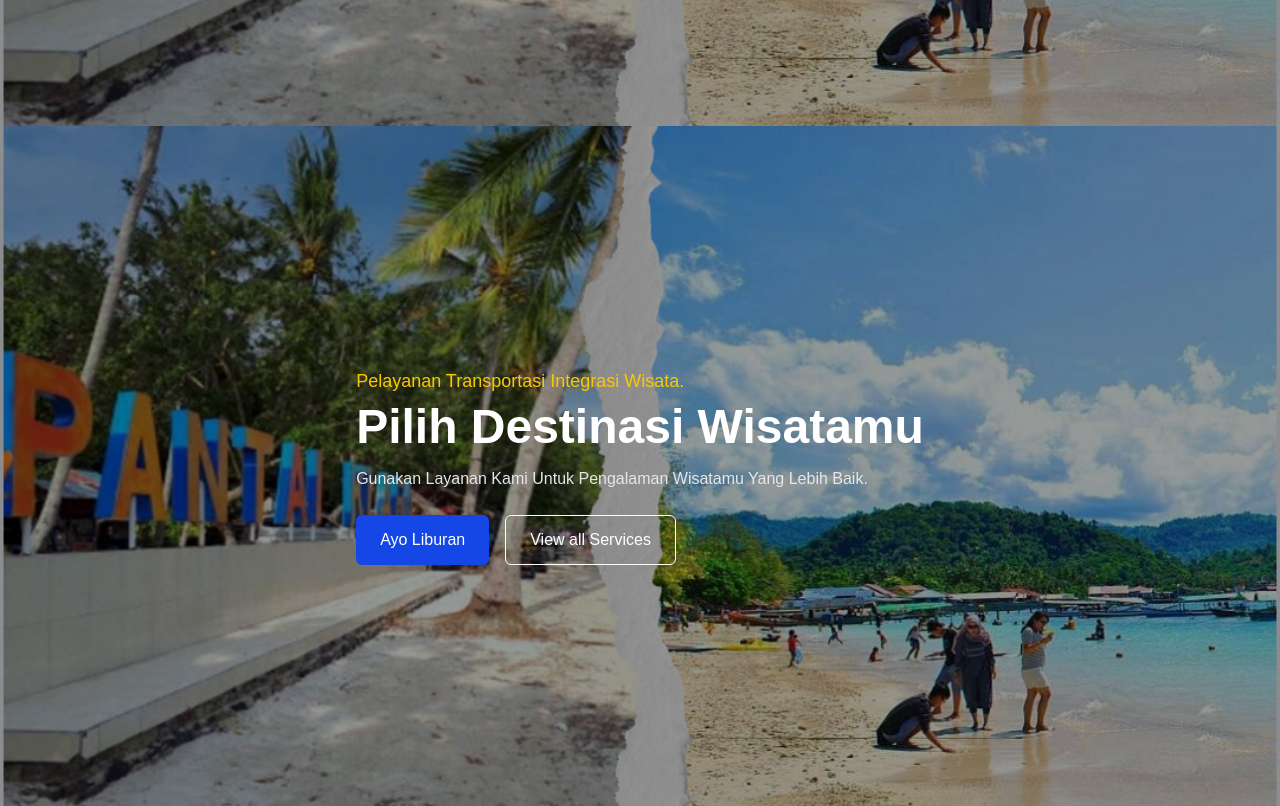
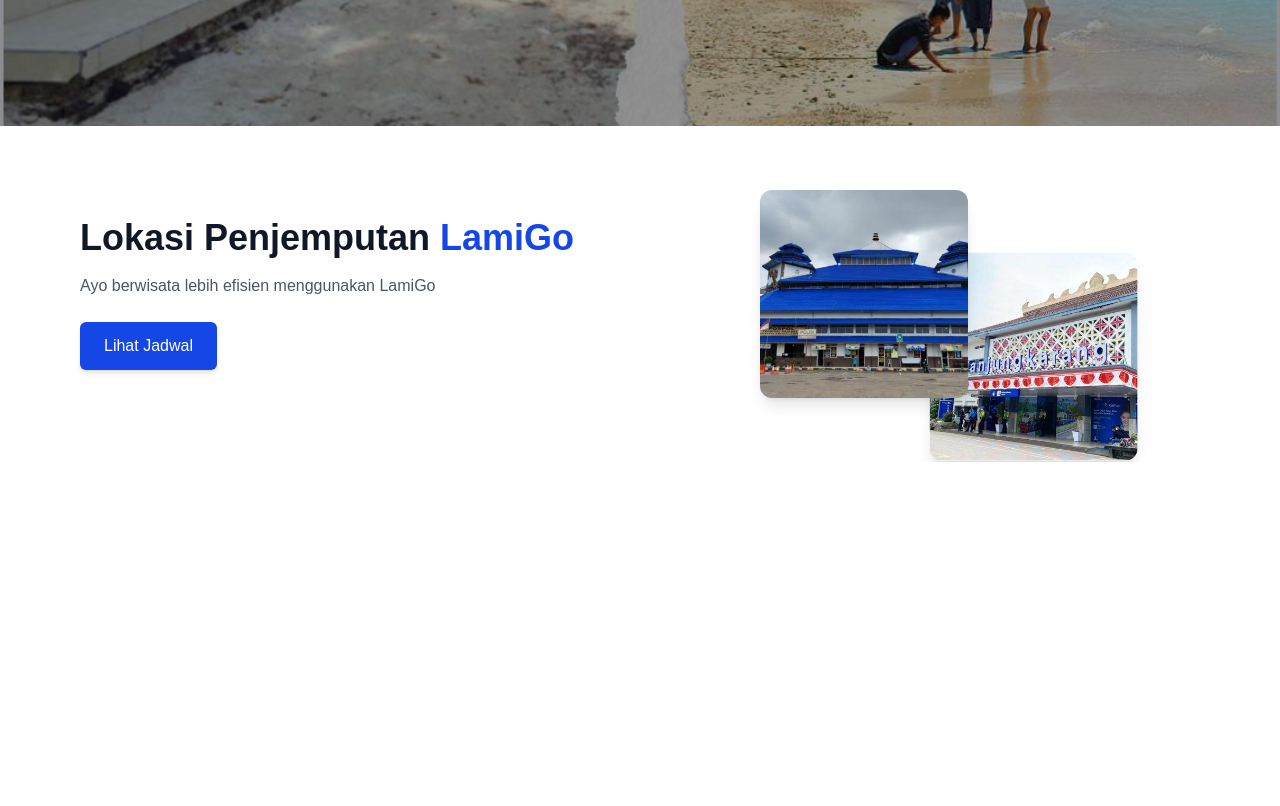
Before and after one commit to megustaSzy/project-web, a Next.js app in the folder web/: page / in a window 1280 px wide. Shown: the part 640-1446 px from the top of the page. After the commit the page ends 1102 px from the top, so only its background shows below. Built offline with nearby package versions, Linux system fonts and the light colour scheme.

Commit message:
membuat tampilan jadwal

```diff
--- a/web/src/app/components/Jadwal/Jadwal.tsx
+++ b/web/src/app/components/Jadwal/Jadwal.tsx
@@ -1,31 +1,34 @@
 "use client";
-
-import JadwalSubtitle from "./JadwalSubtitle";
-import JadwalTitle from "./JadwalTitle";
-import JadwalDescription from "./JadwalDescription";
-import JadwalButtons from "./JadwalButtons";
 
 export default function Jadwal() {
   return (
-    <section
-      className="relative h-[85vh] flex items-center justify-center text-white"
-      style={{
-        backgroundImage: "url('/images/bg.png')",
-        backgroundSize: "cover",
-        backgroundPosition: "center",
-      }}
-    >
-      {/* Overlay */}
-      <div className="absolute inset-0 bg-black/40" />
+    <section className="flex flex-col md:flex-row items-center justify-between px-8 md:px-20 py-16 bg-white">
+      {/* Kiri - Teks */}
+      <div className="max-w-lg text-left">
+        <h2 className="text-4xl font-bold text-gray-900 mb-4">
+          Lokasi Penjemputan <span className="text-blue-700">LamiGo</span>
+        </h2>
+        <p className="text-gray-600 mb-6">
+          Ayo berwisata lebih efisien menggunakan LamiGo
+        </p>
+        <button className="bg-blue-700 hover:bg-blue-800 text-white font-medium px-6 py-3 rounded-md shadow-md transition">
+          Lihat Jadwal
+        </button>
+      </div>
 
-      {/* Konten */}
-      <div className="relative z-10 max-w-2xl text-left ml-[-90]">
-        <JadwalSubtitle text="Pelayanan Transportasi Integrasi Wisata." />
-        <JadwalTitle title="Pilih Destinasi Wisatamu" />
-        <JadwalDescription text="Gunakan Layanan Kami Untuk Pengalaman Wisatamu Yang Lebih Baik." />
-        <JadwalButtons
-          primaryText="Ayo Liburan"
-          secondaryText="View all Services"
+      {/* Kanan - Gambar */}
+      <div className="relative mt-10 md:mt-0 flex gap-6">
+        {/* Gambar depan */}
+        <img
+          src="/images/terminal.jpg"
+          alt="Lokasi Penjemputan"
+          className="w-52 h-52 rounded-xl shadow-lg object-cover z-20"
+        />
+        {/* Gambar belakang */}
+        <img
+          src="/images/stasiun.jpg"
+          alt="Lokasi Tambahan"
+          className="w-52 h-52 rounded-xl shadow-lg object-cover translate-x-[-30%] translate-y-[30%] z-10"
         />
       </div>
     </section>
```
Also changed, not shown: web/public/images/stasiun.jpg (added), web/public/images/terminal.jpg (added).
